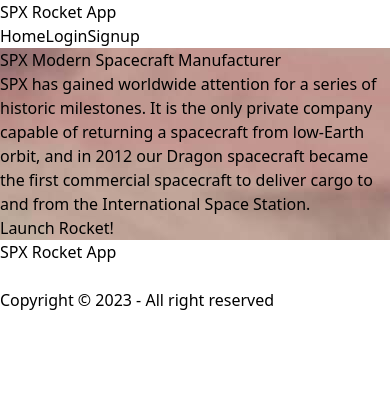
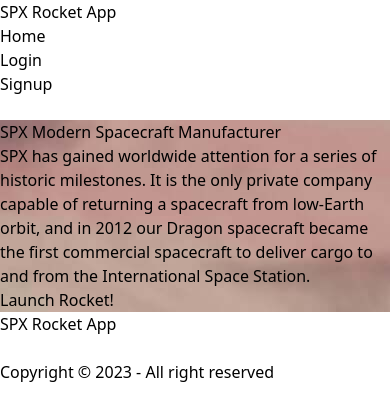
Before and after one commit to SorifulIslamAdnanKhan/K-M-Soriful-Islam-Adnan-Frontend-Developer, a React (Vite) app: page / in a window 390 px wide. Shown: the top 420 px of the page. Built offline with nearby package versions, Linux system fonts and the light colour scheme.

Commit message:
navbar section has been responsive for mobile device

```diff
--- a/package.json
+++ b/package.json
@@ -9,6 +9,7 @@
     "preview": "vite preview"
   },
   "dependencies": {
+    "@heroicons/react": "^2.0.17",
     "firebase": "^9.19.1",
     "react": "^18.2.0",
     "react-dom": "^18.2.0",
--- a/src/Layouts/Main/Main.jsx
+++ b/src/Layouts/Main/Main.jsx
@@ -7,7 +7,9 @@
     return (
         <div>
             <Navbar></Navbar>
+            <div className='min-h-[calc(100vh-212px)]'>
             <Outlet></Outlet>
+            </div>
             <Footer></Footer>
         </div>
     );
--- a/src/Pages/Navbar/Navbar.jsx
+++ b/src/Pages/Navbar/Navbar.jsx
@@ -1,21 +1,120 @@
-import React from 'react';
+import React, { useState } from 'react';
 import { Link, NavLink } from 'react-router-dom';
+import {
+  Bars3BottomRightIcon,
+  XMarkIcon,
+} from "@heroicons/react/24/solid";
+
 
 const Navbar = () => {
+    const [isMenuOpen, setIsMenuOpen] = useState(false);
     return (
         <header>
-            <nav className='flex justify-around items-center p-4'>
-                <div>
-                    <Link to='/' className='text-xl font-bold basis-1/3'>SPX Rocket App</Link>
+           <div className="mx-auto sm:max-w-xl md:max-w-full lg:max-w-screen-xl md:px-24 lg:px-8">
+      <nav className="relative flex items-center justify-between p-4">
+        {/* Logo section */}
+        <Link to="/" >
+          <span className='text-xl font-bold basis-1/3'>
+          SPX Rocket App
+          </span>
+        </Link>
+
+        {/* Nav item section */}
+
+        <ul className="items-center hidden space-x-8 lg:flex">
+          <li>
+          <NavLink to='/' className={({isActive}) => (isActive ? 'text-blue-600' : 'text-slate-950')}>Home</NavLink>
+          </li>
+          <li>
+          <NavLink to='/login' className={({isActive}) => (isActive ? 'text-blue-600' : 'text-slate-950')}>Login</NavLink>
+          </li>
+          <li>
+          <NavLink to='/signup' className={({isActive}) => (isActive ? 'text-blue-600' : 'text-slate-950')}>Signup</NavLink>
+          </li>
+        </ul>
+        {/* Mobile Navbar Section */}
+        <div className="lg:hidden">
+          {/* Dropdown Open Button */}
+          <button
+            aria-label="Open Menu"
+            title="Open Menu"
+            onClick={() => setIsMenuOpen(true)}
+          >
+            <Bars3BottomRightIcon className="w-5 text-gray-600" />
+          </button>
+          {isMenuOpen && (
+            <div className="absolute top-0 left-0 w-full z-10">
+              <div className="p-5 bg-white border rounded shadow-sm">
+                {/* Logo & Button section */}
+                <div className="flex items-center justify-between mb-4">
+                  <div>
+                    <Link to="/" className="inline-flex items-center">
+                      <span className="text-xl font-bold tracking-wide text-gray-800 uppercase">
+                        SPX Rocket App
+                      </span>
+                    </Link>
+                  </div>
+                  {/* Dropdown menu close button */}
+                  <div>
+                    <button
+                      aria-label="Close Menu"
+                      title="Close Menu"
+                      onClick={() => setIsMenuOpen(false)}
+                    >
+                      <XMarkIcon className="w-5 text-gray-600" />
+                    </button>
+                  </div>
                 </div>
-                <div className='flex justify-end items-center gap-7 basis-2/3 text-slate-950'>
-                    <NavLink to='/' className={({isActive}) => (isActive ? 'text-blue-600' : 'text-slate-950')}>Home</NavLink>
-                    <NavLink to='/login' className={({isActive}) => (isActive ? 'text-blue-600' : 'text-slate-950')}>Login</NavLink>
-                    <NavLink to='/signup' className={({isActive}) => (isActive ? 'text-blue-600' : 'text-slate-950')}>Signup</NavLink>
-                </div>
-            </nav>
-        </header>
+                {/* Mobile Nav Items Section */}
+                <nav>
+                  <ul className="space-y-4">
+                    <li>
+                      <Link to="/" className="default">
+                        Home
+                      </Link>
+                    </li>
+                    <li>
+                      <Link
+                        to='/login'
+                        className="font-medium tracking-wide text-gray-700 transition-colors duration-200 hover:text-blue-400"
+                      >
+                        Login
+                      </Link>
+                    </li>
+                    <li>
+                      <Link
+                        to='/signup'
+                        className="font-medium tracking-wide text-gray-700 transition-colors duration-200 hover:text-blue-400"
+                      >
+                        Signup
+                      </Link>
+                    </li>
+                  </ul>
+                </nav>
+              </div>
+            </div>
+          )}
+        </div>
+      </nav>
+    </div>
+  </header>
     );
 };
 
 export default Navbar;
+
+
+
+{/* Previous Code
+
+
+<nav className='flex justify-around items-center p-4'>
+<div>
+    <Link to='/' className='text-xl font-bold basis-1/3'>SPX Rocket App</Link>
+</div>
+<div className='flex justify-end items-center gap-7 basis-2/3 text-slate-950'>
+    <NavLink to='/' className={({isActive}) => (isActive ? 'text-blue-600' : 'text-slate-950')}>Home</NavLink>
+    <NavLink to='/login' className={({isActive}) => (isActive ? 'text-blue-600' : 'text-slate-950')}>Login</NavLink>
+    <NavLink to='/signup' className={({isActive}) => (isActive ? 'text-blue-600' : 'text-slate-950')}>Signup</NavLink>
+</div>
+</nav> */}
```
Also changed, not shown: 1 other file (tests, documents, lock files or other folders).
